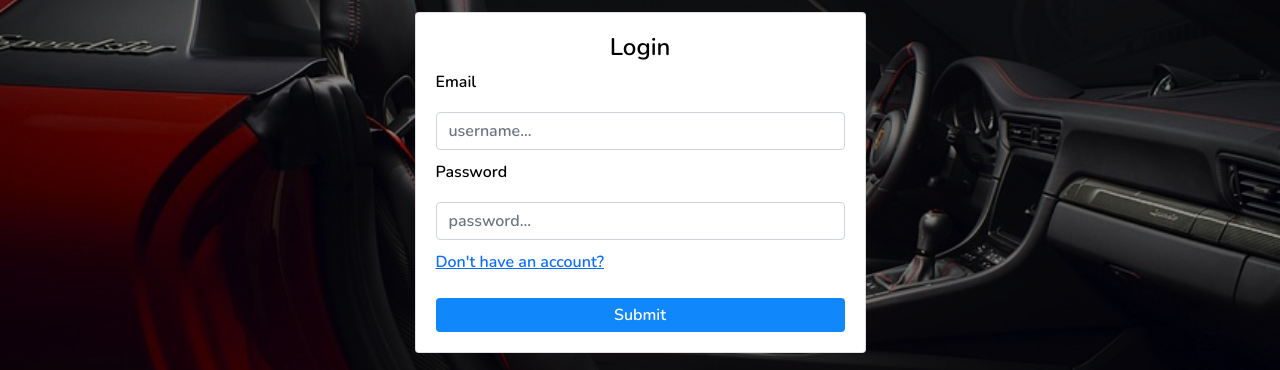
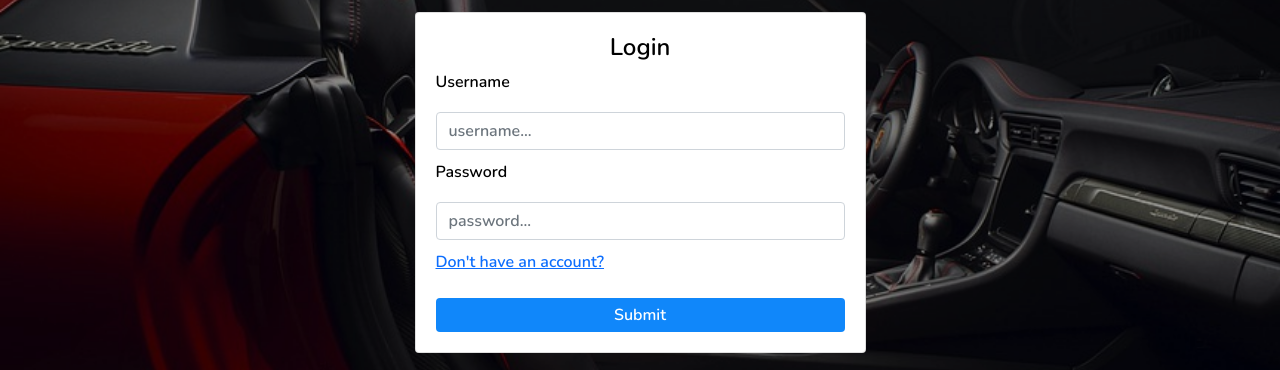
Before and after one commit to Marcos8060/upcar, a React (Create React App) app: page /login in a window 1280 px wide. Shown: the part 148-518 px from the top of the page. Built offline with nearby package versions, Linux system fonts and the light colour scheme.

Commit message:
captured the username of authenticated user

```diff
--- a/package.json
+++ b/package.json
@@ -10,6 +10,7 @@
     "axios": "^0.27.2",
     "bootstrap": "^5.1.3",
     "bootstrap-icons": "^1.8.1",
+    "jwt-decode": "^3.1.2",
     "material-ui-search-bar": "^1.0.0",
     "react": "^18.1.0",
     "react-bootstrap": "^2.3.0",
--- a/src/components/Login.js
+++ b/src/components/Login.js
@@ -2,40 +2,42 @@ import React,{useState} from 'react'
 import { Link } from 'react-router-dom'
 import { useNavigate } from 'react-router-dom'
 import axiosInstance from '../axios';
+import { GlobalContext } from '../context';
 
 function Login() {
-  const history = useNavigate();
-  const initialFormData = Object.freeze({
-    email : '',
-    password : '',
-  })
+  const { loginUser } = GlobalContext();
+  // const history = useNavigate();
+  // const initialFormData = Object.freeze({
+  //   email : '',
+  //   password : '',
+  // })
 
-  const [formData,updateFormData] = useState(initialFormData)
+  // const [formData,updateFormData] = useState(initialFormData)
 
-  const handleChange = (e) =>{
-    updateFormData({
-      ...formData,
-      [e.target.name] : e.target.value.trim(),
-    })
-  }
+  // const handleChange = (e) =>{
+  //   updateFormData({
+  //     ...formData,
+  //     [e.target.name] : e.target.value.trim(),
+  //   })
+  // }
 
-  const handleSubmit = (e) =>{
-    e.preventDefault()
-    console.log(formData);
+  // const handleSubmit = (e) =>{
+  //   e.preventDefault()
+  //   console.log(formData);
 
-    axiosInstance.post('token/',{
-      email : formData.email,
-      password : formData.password
-    })
-    .then((res) =>{
-      localStorage.setItem('access_token', res.data.access);
-      localStorage.setItem('refresh_token', res.data.refresh);
-      axiosInstance.defaults.headers['Authorization'] =
-      'JWT ' + localStorage.getItem('access_token')
-      history('/')
-    });
+  //   axiosInstance.post('token/',{
+  //     email : formData.email,
+  //     password : formData.password
+  //   })
+  //   .then((res) =>{
+  //     localStorage.setItem('access_token', res.data.access);
+  //     localStorage.setItem('refresh_token', res.data.refresh);
+  //     axiosInstance.defaults.headers['Authorization'] =
+  //     'JWT ' + localStorage.getItem('access_token')
+  //     history('/')
+  //   });
 
-  }
+  // }
 
   return (
     <div className='app__register'>
@@ -44,31 +46,33 @@ function Login() {
           <div className="col-md-5">
             <div className="card">
               <h4 className="registerTitle">Login</h4>
-              <form>
+
+              <form onSubmit={loginUser}>
                 <label htmlFor="username" className="form-label">
-                  Email
+                  Username
                 </label>
                 <input
-                  type="email"
+                  type="text"
                   className="form-control"
                   placeholder="username..."
-                  name='email'
+                  name='username'
                   required
-                  onChange={handleChange}
+                  // onChange={handleChange}
                 />
                 <label htmlFor="password" className="form-label">
                   Password
                 </label>
                 <input
-                  type="password"
+                  type="text"
                   className="form-control"
                   placeholder="password..."
                   name='password'
-                  onChange={handleChange}
+                  // onChange={handleChange}
                 />
                 <Link to="/register">Don't have an account?</Link>
-                <button onClick={handleSubmit} className="registerBtn mt-4">Submit</button>
+                <button className="registerBtn mt-4">Submit</button>
               </form>
+
             </div>
           </div>
         </div>
--- a/src/components/Navbar.js
+++ b/src/components/Navbar.js
@@ -1,9 +1,11 @@
 import React,{useState,useRef,useEffect} from 'react'
 import MenuIcon from "@material-ui/icons/Menu";
 import { Link } from 'react-router-dom'
+import { GlobalContext } from '../context';
 
 
 function Navbar() {
+  const { user } = GlobalContext();
   const [navBackground, setNavBackground] = useState(false);
 
   const navRef = useRef();
@@ -54,6 +56,7 @@ function Navbar() {
                   </Link>
                 </li>
               </ul>
+              { user && <p>Hello {user.username}</p>}
               <ul className="navbar-nav right ms-auto mb-2 mb-lg-0">
                 <li className="nav-item dropdown">
                   <a
--- a/src/context.js
+++ b/src/context.js
@@ -1,16 +1,49 @@
-import React,{useReducer,createContext, useContext} from 'react'
+import React,{useReducer,createContext, useContext,useState} from 'react'
 import reducer from './reducer';
+import jwt_decode from "jwt-decode";
+import { useNavigate } from 'react-router-dom';
+
 
 const CarContext = createContext();
 
 function AppProvider({ children }){
+    const history = useNavigate();
+    let [ authTokens, setAuthTokens] = useState(localStorage.getItem('authTokens') ? JSON.parse(localStorage.getItem('authTokens')):(null))
+    let [ user, setUser] = useState(localStorage.getItem('authTokens') ? jwt_decode(localStorage.getItem('authTokens')):(null))
+
     const [state,dispatch] = useReducer(reducer,{
         cart: []
     })
+
+    let loginUser = async(e) =>{
+        e.preventDefault()
+        let response = await fetch('http://127.0.0.1:8000/api/token/',{
+            method: 'POST',
+            headers:{
+                'Content-Type' : 'application/json',
+                 accept: 'application/json',
+
+            },
+            body: JSON.stringify({ 'username':e.target.username.value, 'password': e.target.password.value})
+        })
+        let data = await response.json()
+        if(response.status === 200){
+            setAuthTokens(data)
+            setUser(jwt_decode(data.access))
+            localStorage.setItem('authTokens', JSON.stringify(data))
+            history('/')
+        }else{
+            alert('Something went wrong')
+        }
+
+    }
+    console.log(user);
     return(
         <CarContext.Provider value={{
             state,
-            dispatch
+            dispatch,
+            loginUser,
+            user
         }}>
             { children }
         </CarContext.Provider>
```
Also changed, not shown: src/components/PrivateRoute.js (added, +9 -0 lines), src/index.js (+9 -9 lines), 1 other file (tests, documents, lock files or other folders).
